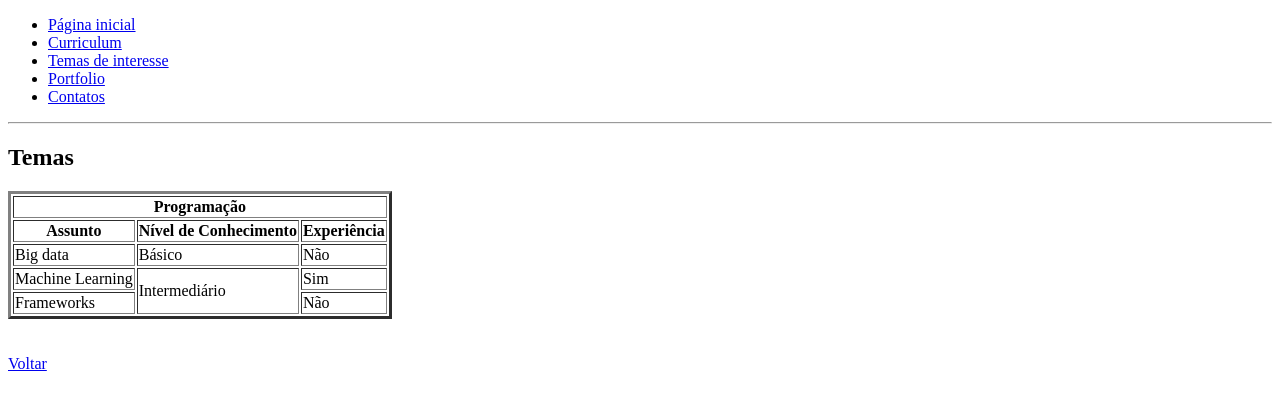
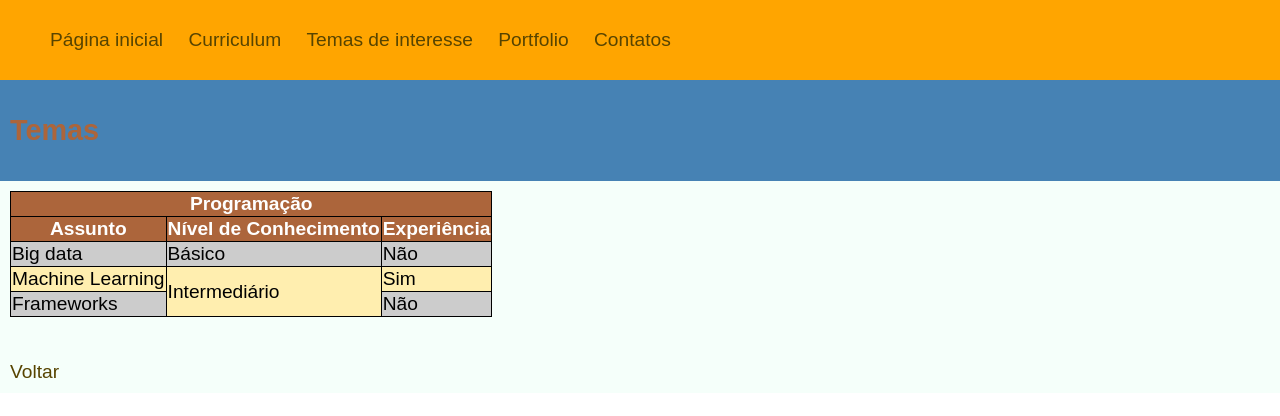
Before and after one commit to Cornelius2000/Prog2, a plain HTML site: page Web/temas.html in a window 1280 px wide. Drawn offline with Linux system fonts and the light colour scheme.

Commit message:
Folhas de Estilo

```diff
--- /dev/null
+++ b/Web/CSS/estilos.css
@@ -0,0 +1,98 @@
+body {
+	font-family: arial, sans-serif, monospace;
+	margin: 0;
+	font-size: 1.2em;
+}
+
+header, footer {
+	background-color: steelblue;
+}
+
+nav {
+	background-color: orange;
+}
+
+header, footer, nav, main {
+	padding: 10px;
+}
+
+h1, footer{
+	color: #D7C16F;
+}
+
+h2{
+	color: #AC653B;
+}
+
+header p {
+	color: mintcream;
+}
+
+main {
+	background-color: mintcream;
+}
+
+a {
+	text-decoration: none;
+}
+
+a:link, a:visited{
+	color: #574400;
+}
+
+a:active{
+	color: lightblue;
+}
+
+a:hover{
+	color: #143055;
+	text-shadow: 3px 3px 5px white;
+}
+
+nav ul li{
+	display: inline;
+	margin-right: 20px;
+}
+
+/*tabela*/
+th, table, td {
+	border: 1px solid black;
+	border-collapse: collapse;
+}
+
+th{
+	background-color: #AC653B;
+	color: white;
+}
+
+tr:nth-child(even){
+	background-color: #FFEEAF;
+}
+
+tr:nth-child(odd){
+	background-color: #ccc;
+}
+
+/*IMAGEM*/
+figure img{
+	width: 20%;
+	/*float: left;*/
+}
+
+figure:hover{
+	box-shadow: 5px 5px 10px gray;
+	transform: scale(1.2) rotate(1deg);
+	transition: 0.4s
+}
+
+input, select, textarea{
+	border: 2px solid #826B16;
+	border-radius: 10px;
+	padding: 3px 7px;
+	/*margin: 10px 0px;*/
+}
+
+input:focus, select:focus, textarea:focus{
+	border: 2px solid #572000;
+	background-color: #EEE;
+}
--- a/Web/temas.html
+++ b/Web/temas.html
@@ -5,6 +5,7 @@
     <title>Site Profissional</title>
     <meta charset="UTF-8">
     <meta name="viewport" content="width=device-width, initial-scale=1.0">
+    <link rel="stylesheet" href="CSS/estilos.css">
 </head>
 
 <body>
@@ -19,7 +20,6 @@
     </nav>
 
     <header>
-        <hr>
         <h2> Temas</h2>
     </header>
 
```
Also changed, not shown: Web/contatos.html (+1 -0 lines), Web/curricul.html (+1 -2 lines), Web/index.html (+1 -1 lines), Web/projetos/portfolio.html (+3 -8 lines).
